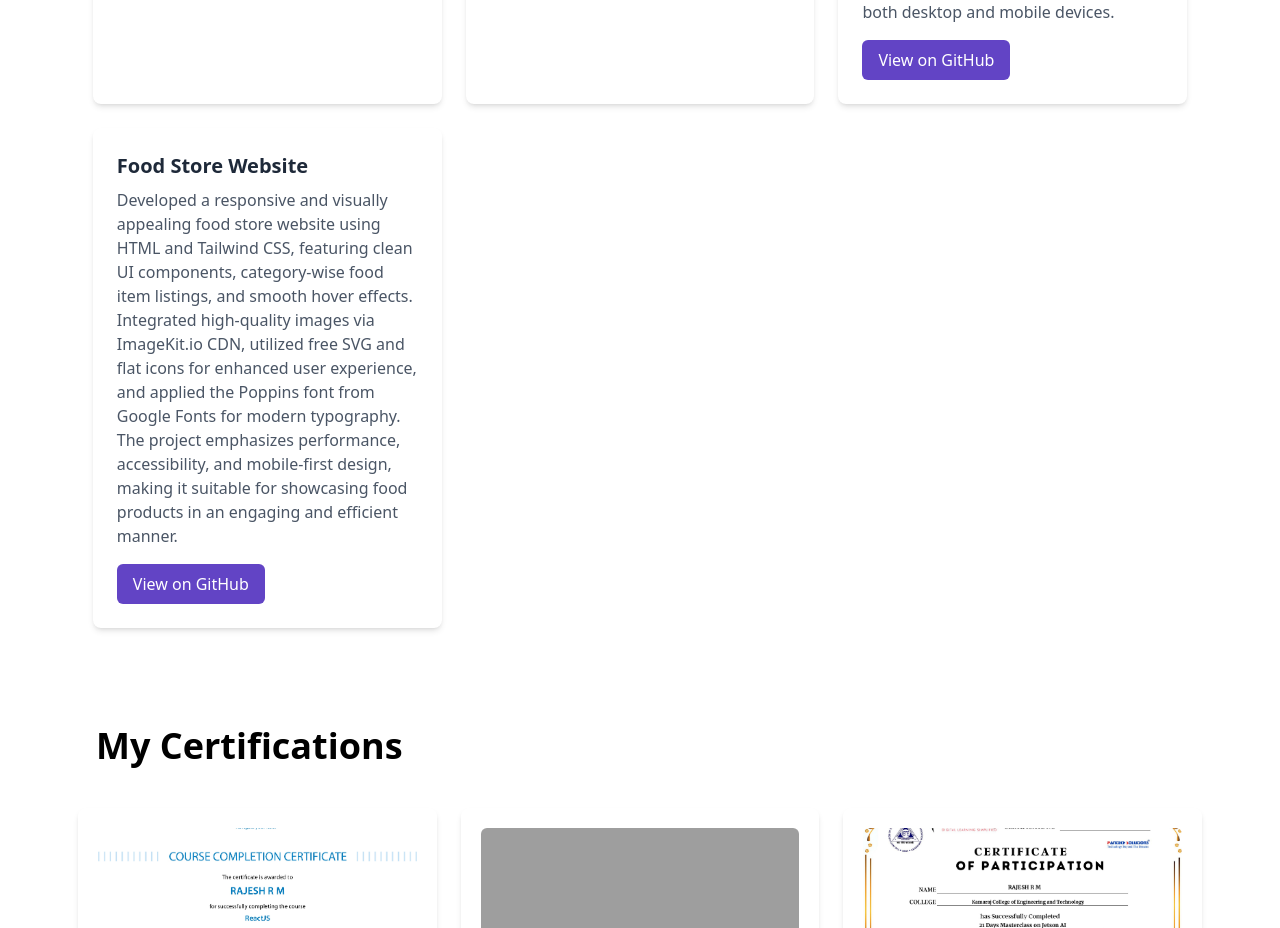
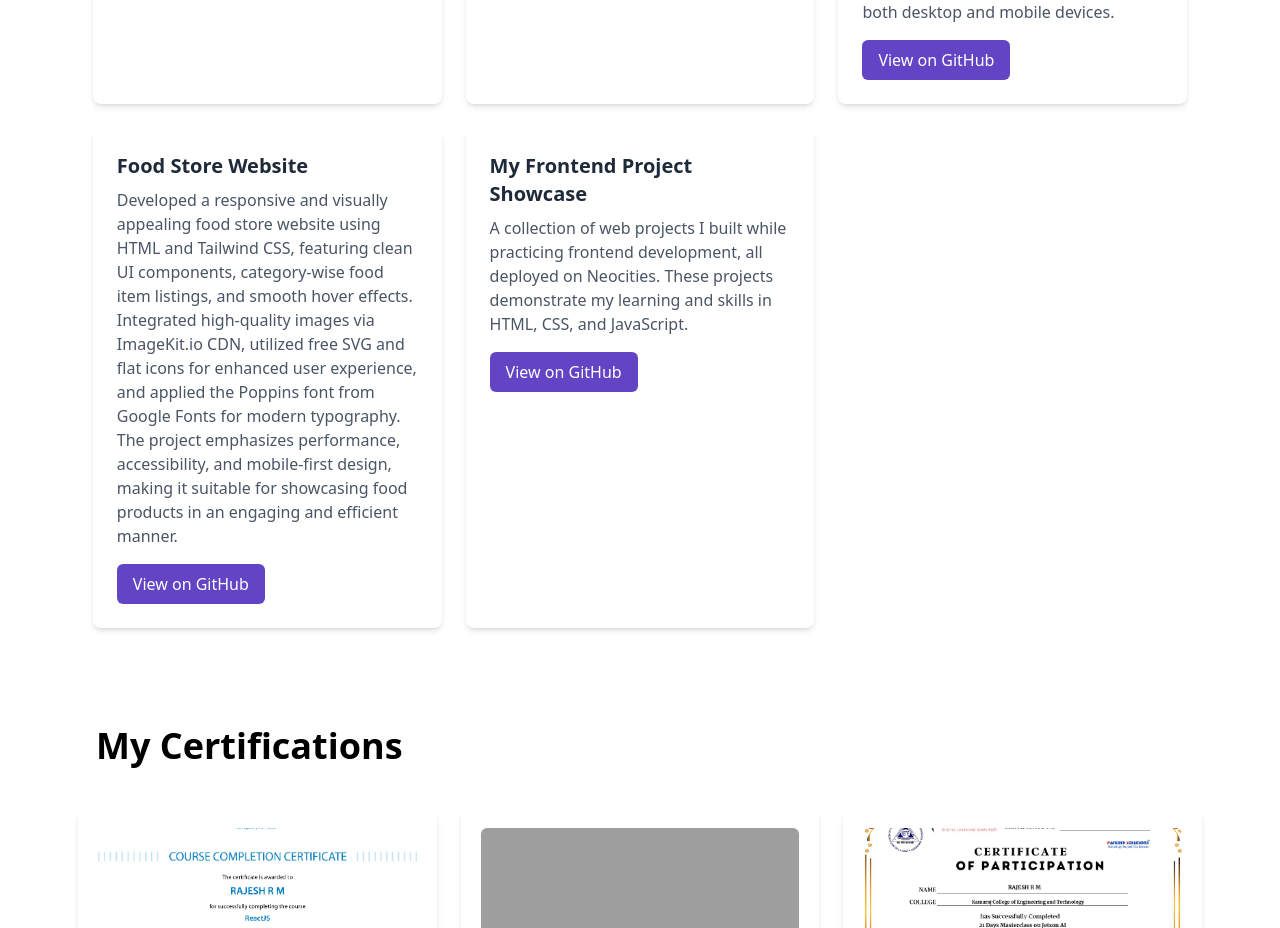
Before and after one commit to lonelykidtillnow/Portfolioo, a React (Vite) app: page / in a window 1280 px wide. Shown: the part 2483-3411 px from the top of the page. Built offline with nearby package versions, Linux system fonts and the light colour scheme; grey boxes are pictures that could not be loaded.

Commit message:
portfolio

```diff
--- a/src/project.jsx
+++ b/src/project.jsx
@@ -19,7 +19,12 @@ const Project = () => {
           title: "Food Store Website",
           description: "Developed a responsive and visually appealing food store website using HTML and Tailwind CSS, featuring clean UI components, category-wise food item listings, and smooth hover effects. Integrated high-quality images via ImageKit.io CDN, utilized free SVG and flat icons for enhanced user experience, and applied the Poppins font from Google Fonts for modern typography. The project emphasizes performance, accessibility, and mobile-first design, making it suitable for showcasing food products in an engaging and efficient manner.",
           githubLink: "https://lonelykidtillnow.github.io/Mern-Projects/foodstore/"
-        }
+        },
+        {
+            "title": "My Frontend Project Showcase",
+            "description": "A collection of web projects I built while practicing frontend development, all deployed on Neocities. These projects demonstrate my learning and skills in HTML, CSS, and JavaScript.",
+            "githubLink": "https://neocities.org/site/rajeshrm"
+        },
       ];
     return (
         <>
```
